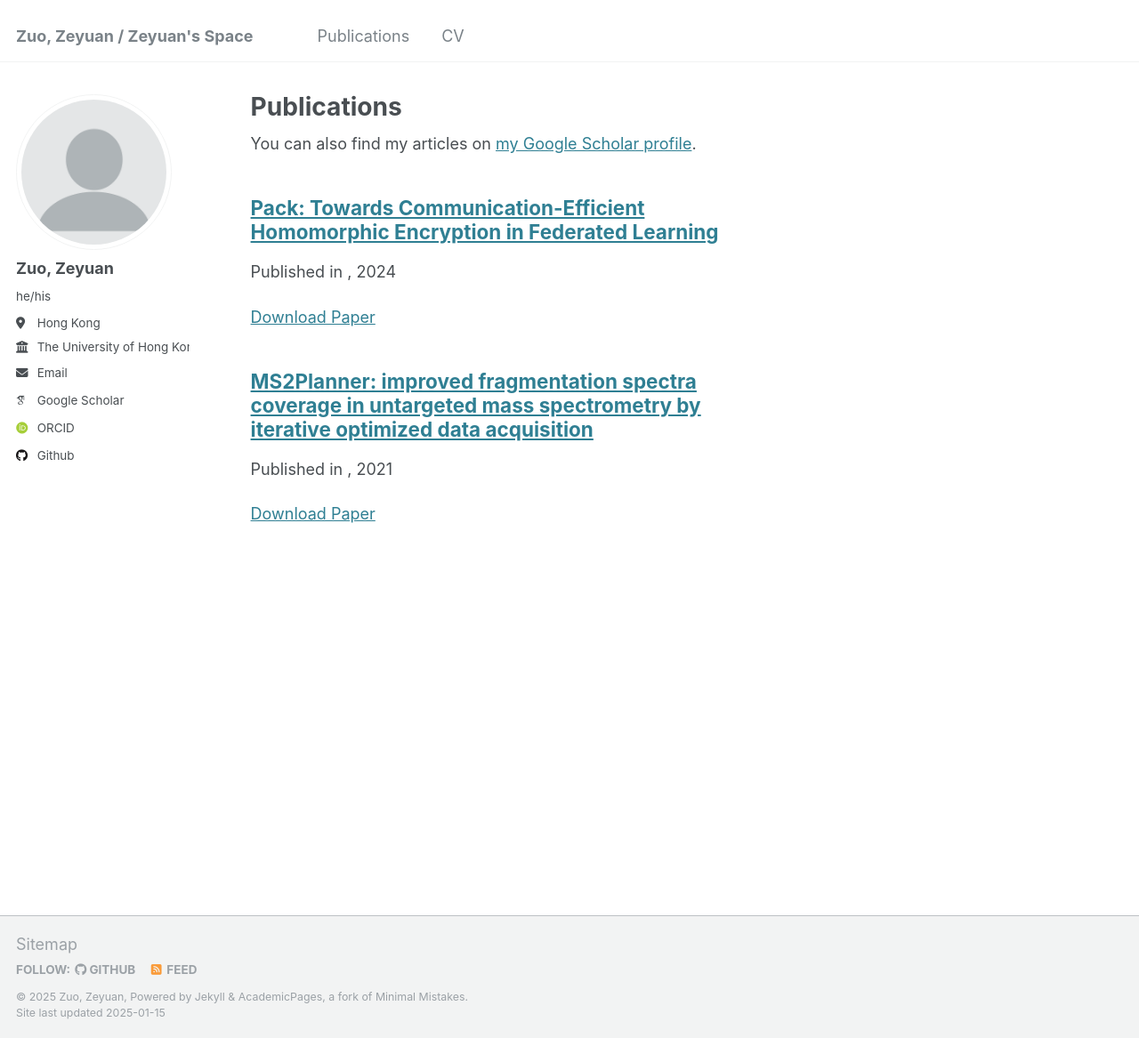
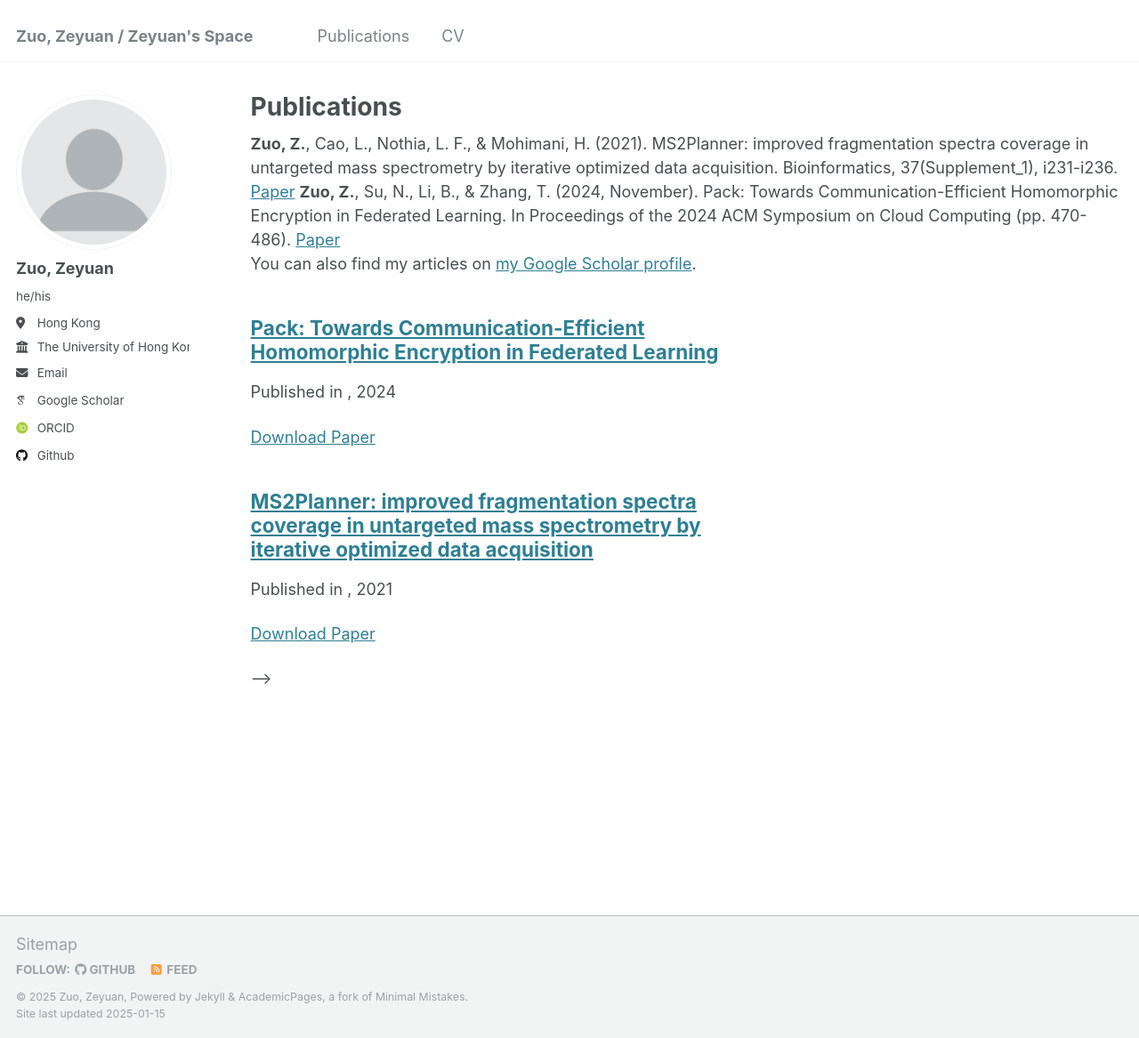
Before and after one commit to zeyuanz/zeyuanz.github.io, a Jekyll site: the page built from _pages/publications.html, in a window 1280 px wide and 1167 px high. Shown: the whole window at 89% size. Built offline with Jekyll 4.4.1, drawn with Linux system fonts in a browser that asks for light colours; some web fonts are replaced.

Commit message:
Update publications.html

```diff
--- a/_pages/publications.html
+++ b/_pages/publications.html
@@ -4,13 +4,16 @@
 permalink: /publications/
 author_profile: true
 ---
+<b>Zuo, Z.</b>, Cao, L., Nothia, L. F., & Mohimani, H. (2021). MS2Planner: improved fragmentation spectra coverage in untargeted mass spectrometry by iterative optimized data acquisition. Bioinformatics, 37(Supplement_1), i231-i236. <a href="https://academic.oup.com/bioinformatics/article/37/Supplement_1/i231/6319686">Paper</a>
+
+<b>Zuo, Z.</b>, Su, N., Li, B., & Zhang, T. (2024, November). Pack: Towards Communication-Efficient Homomorphic Encryption in Federated Learning. In Proceedings of the 2024 ACM Symposium on Cloud Computing (pp. 470-486). <a href="https://dl.acm.org/doi/abs/10.1145/3698038.3698557">Paper</a>
 
 {% if site.author.googlescholar %}
   <div class="wordwrap">You can also find my articles on <a href="{{site.author.googlescholar}}">my Google Scholar profile</a>.</div>
 {% endif %}
 
 {% include base_path %}
-
+<!-- Only use plain pages
 <!-- New style rendering if publication categories are defined -->
 {% if site.publication_category %}
   {% for category in site.publication_category  %}
@@ -31,3 +34,4 @@
     {% include archive-single.html %}
   {% endfor %}
 {% endif %}
+-->
```
